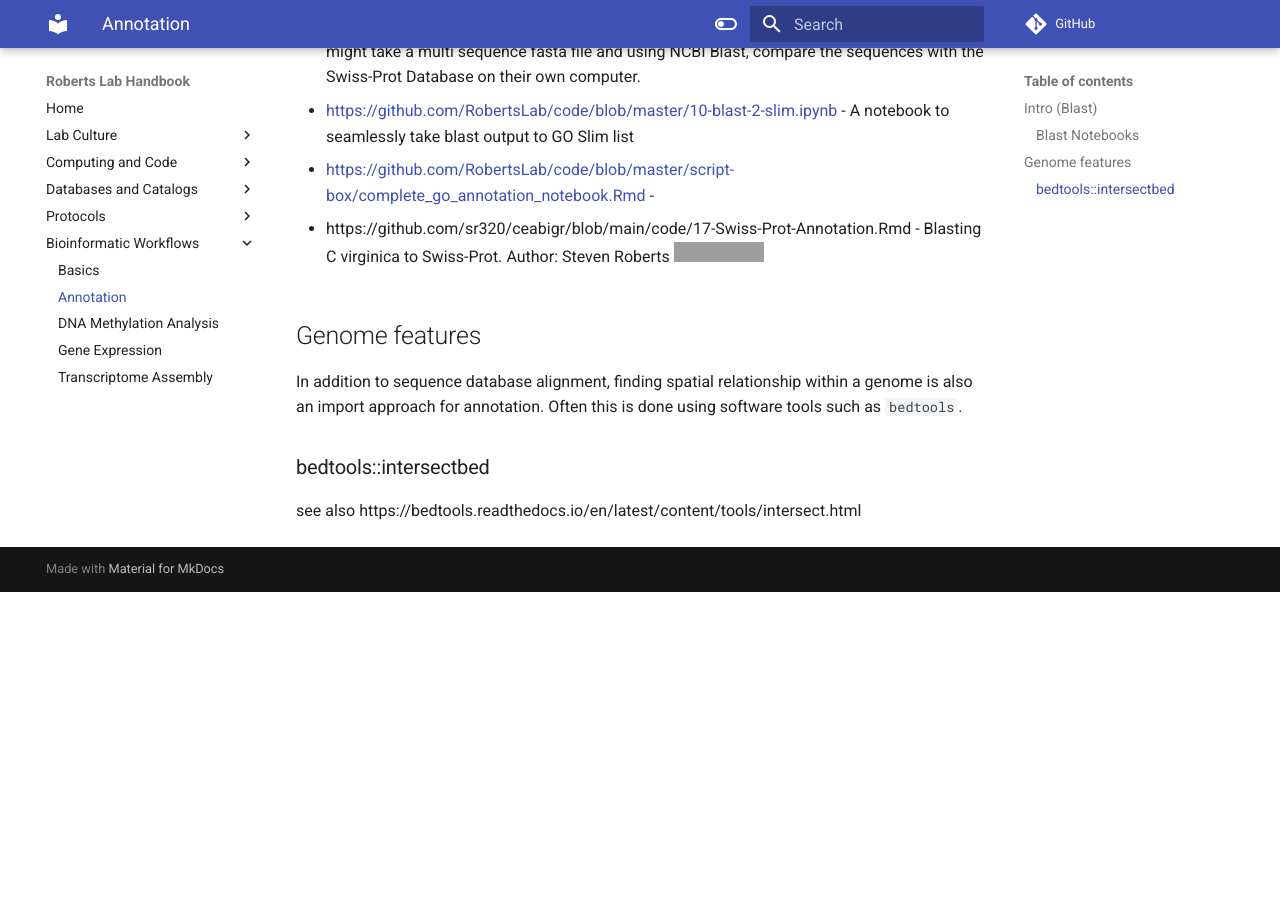
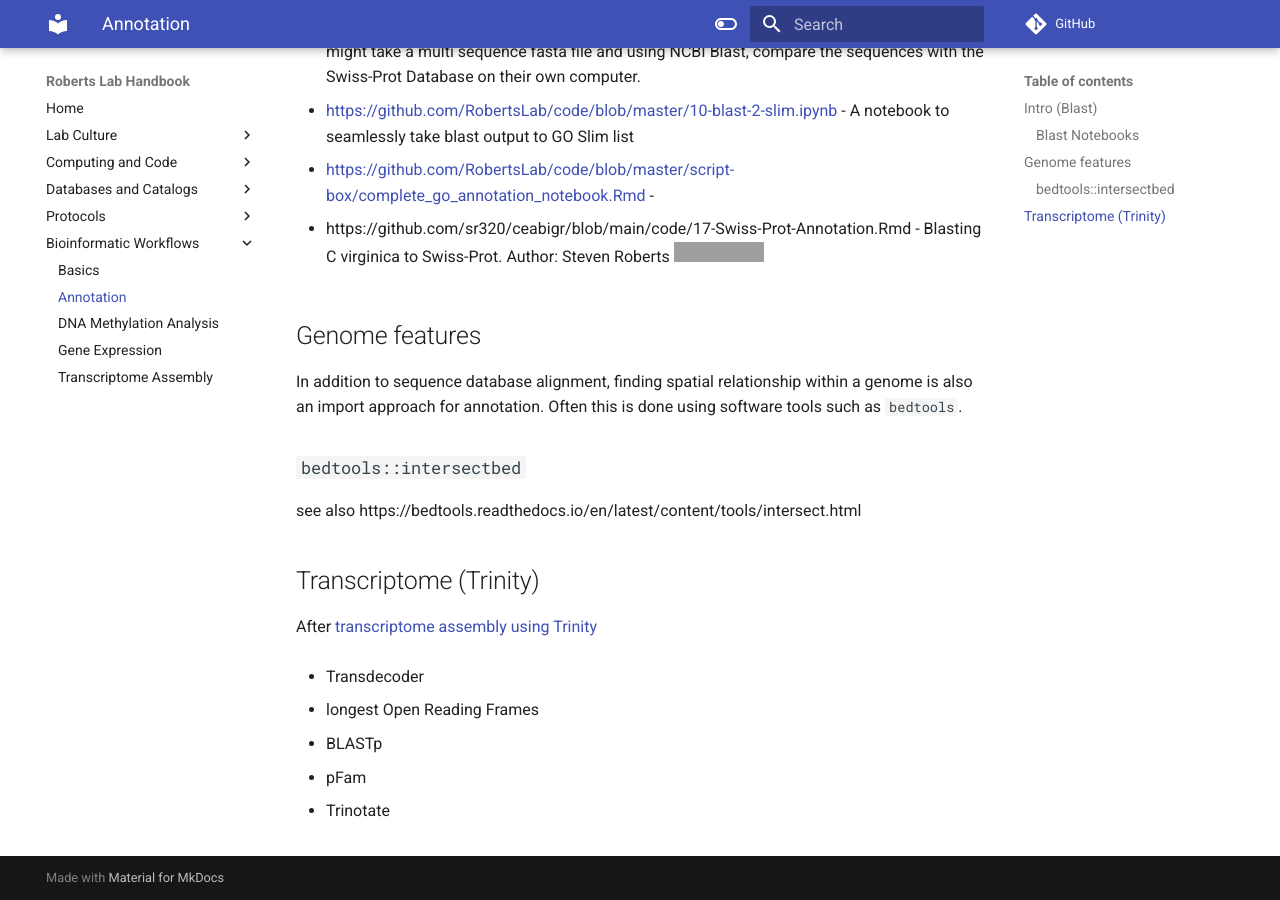
Before and after one commit to RobertsLab/resources, an MkDocs documentation site: the page built from docs/bio-Annotation.md, in a window 1280 px wide and 900 px high, scrolled down 531 px. Built offline with MkDocs 1.6.1 and Material for MkDocs 9.7.7, drawn with Linux system fonts in a browser that asks for light colours; comment, search, counter and statistics services are not loaded; before the commit the page ends 1123 px from its top, so only the background shows below that; grey boxes are pictures that could not be loaded.

Commit message:
add Trinity annotation outline

```diff
--- a/docs/bio-Annotation.md
+++ b/docs/bio-Annotation.md
@@ -26,5 +26,19 @@ Blast is a key component of working with lesser studied taxa. Here are some reso
 ## Genome features
 In addition to sequence database alignment, finding spatial relationship within a genome is also an import approach for annotation. Often this is done using software tools such as `bedtools`.
 
-### bedtools::intersectbed
+### `bedtools::intersectbed`
 see also https://bedtools.readthedocs.io/en/latest/content/tools/intersect.html
+
+## Transcriptome (Trinity)
+
+After [transcriptome assembly using Trinity](https://robertslab.github.io/resources/bio_Transcriptome-assembly/)
+
+- Transdecoder
+
+- longest Open Reading Frames
+
+- BLASTp
+
+- pFam
+
+- Trinotate
```
